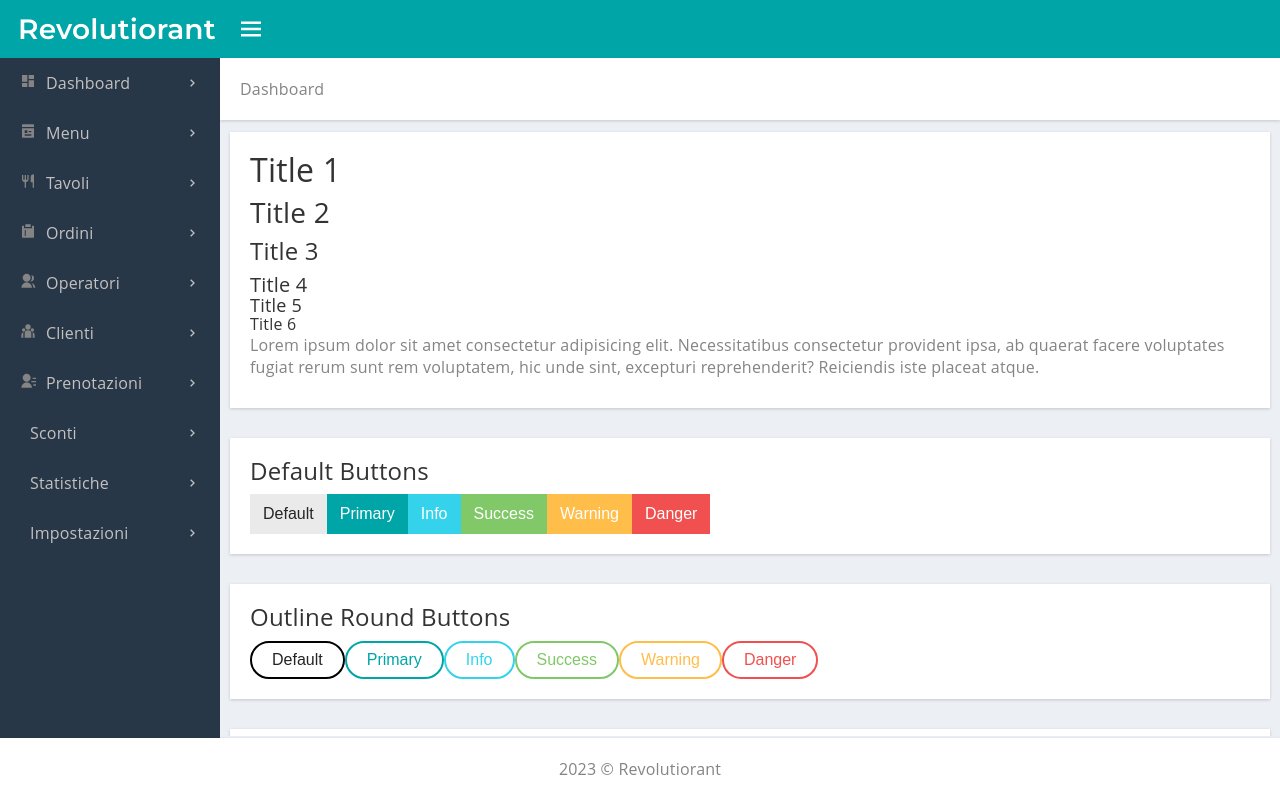
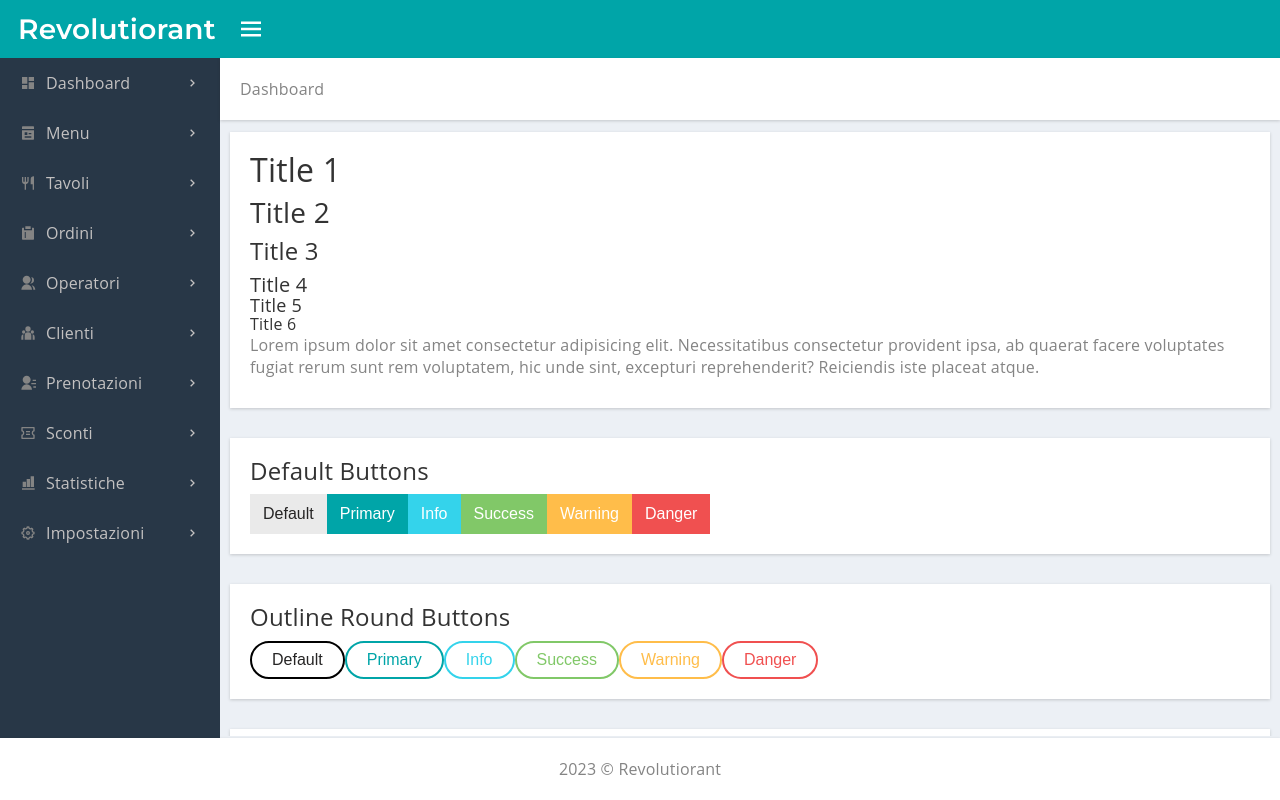
Before and after one commit to giusene/Revolutiorant-AdminPanel, a Next.js app: page / in a window 1280 px wide. Built offline with nearby package versions, Linux system fonts and the light colour scheme.

Commit message:
ultime icone

```diff
--- a/src/components/SideMenu/SideMenuItem/SideMenuItem.tsx
+++ b/src/components/SideMenu/SideMenuItem/SideMenuItem.tsx
@@ -10,6 +10,9 @@ import {
   RiGroupFill,
   RiTeamFill,
   RiContactsFill,
+  RiCouponLine,
+  RiNumbersFill,
+  RiSettings5Line,
 } from "react-icons/ri";
 
 const SideMenuItem = (props: {
@@ -41,6 +44,12 @@ const SideMenuItem = (props: {
         return <RiTeamFill />;
       case "prenotazioni":
         return <RiContactsFill />;
+      case "sconti":
+        return <RiCouponLine />;
+      case "statistiche":
+        return <RiNumbersFill />;
+      case "impostazioni":
+        return <RiSettings5Line />;
     }
   };
   return (
@@ -51,7 +60,7 @@ const SideMenuItem = (props: {
           active === index || (show && subItem) ? styles.active : ""
         }`}
       >
-        <p className={styles.icon}>{iconMenu()}</p>
+        {iconMenu()}
         <p className={styles.label}>{label}</p>
 
         <BiChevronRight
```
